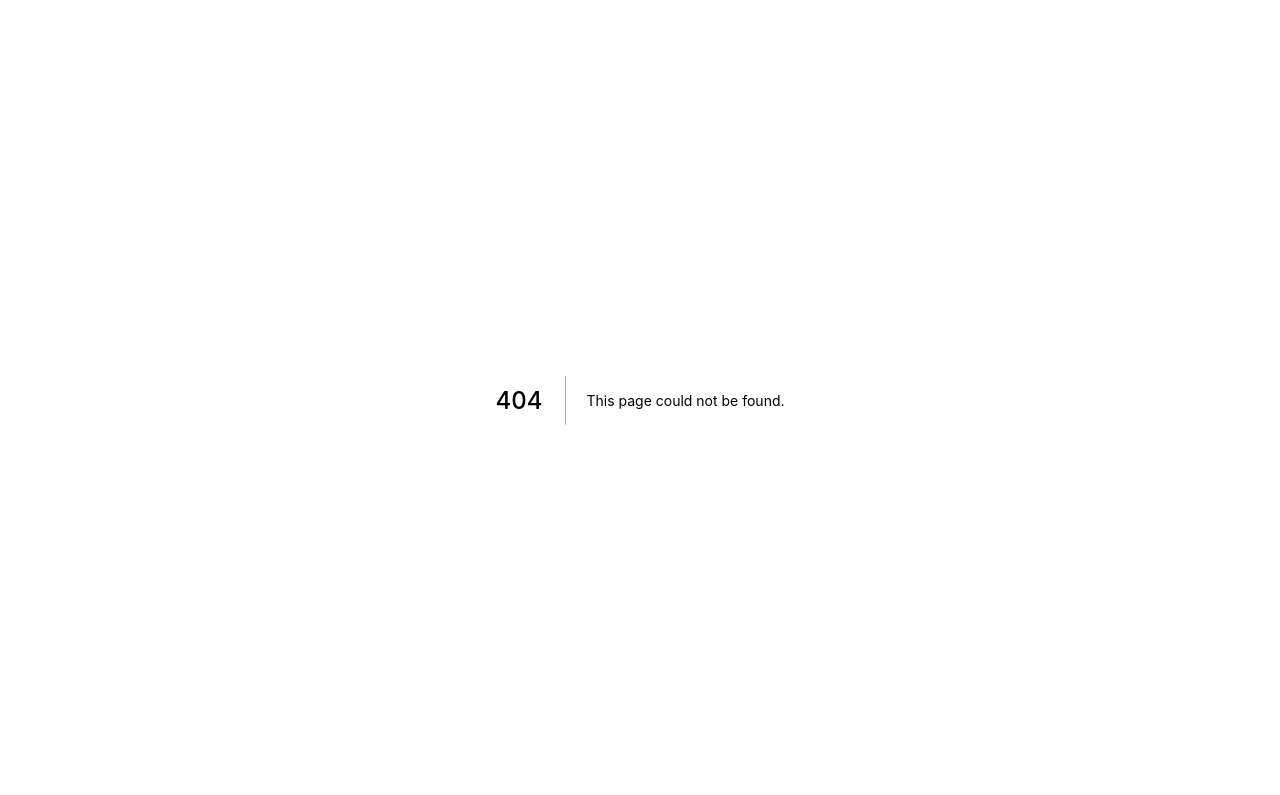
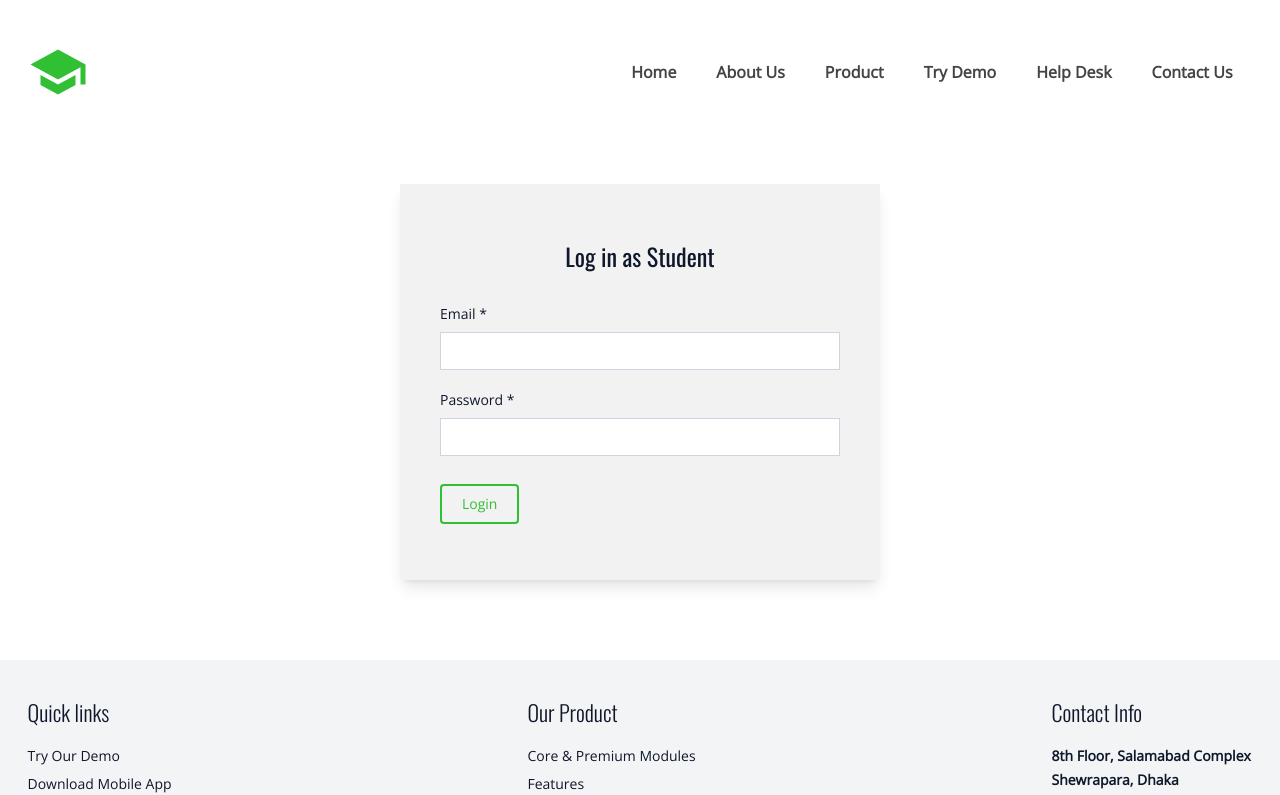
Before and after one commit to ashfakniloy/school-management-website, a Next.js app: page /login/student in a window 1280 px wide. Before the commit this address had no page. Shown: the top 795 px of the page. Built offline with nearby package versions, Linux system fonts and the light colour scheme.

Commit message:
added login pages

```diff
--- a/components/Contact/Message.js
+++ b/components/Contact/Message.js
@@ -1,6 +1,6 @@
 import * as Yup from "yup";
 import { Formik, Form } from "formik";
-import { TextField, TextArea } from "./InputField";
+import { TextField, TextArea } from "../common/InputField";
 
 function Message() {
   const initialValues = {
--- /dev/null
+++ b/components/Login/index.js
@@ -0,0 +1,94 @@
+// import { useRouter } from "next/router";
+import * as Yup from "yup";
+import { Formik, Form } from "formik";
+// import { ToastContainer, toast } from "react-toastify";
+// import "react-toastify/dist/ReactToastify.css";
+import { TextField } from "../../components/common/InputField";
+// import Layout from "../../components/Layout";
+
+function Login({ client }) {
+  const initialvalues = {
+    email: "",
+    password: "",
+  };
+
+  const validate = Yup.object({
+    email: Yup.string().required("Email is required"),
+    password: Yup.string().required("Password is required"),
+  });
+
+  const handleSubmit = (values, formik) => {
+    console.log(values);
+  };
+
+  // const handleSubmit = async (values, formik) => {
+  //   const { email, password } = values;
+
+  //   const res = await fetch(`${API_URL}/login/${client}`, {
+  //     method: "POST",
+  //     headers: {
+  //       "Content-Type": "application/json",
+  //     },
+  //     body: JSON.stringify({ email, password }),
+  //   });
+
+  //   const data = await res.json();
+
+  //   if (data.text === "success") {
+  //     // toast.success("Success!");
+  //     router.push("/dashboard");
+  //     localStorage.setItem("token-webschool", data.token);
+  //   } else if (data.text === "not found") {
+  //     toast.error("Email not found");
+  //   } else if (data.text === "failure") {
+  //     toast.error("Wrong Password");
+  //   } else {
+  //     toast.error("Something went wrong!");
+  //     console.log(res);
+  //   }
+  // };
+
+  return (
+    <div className="container py-20">
+      <div className="flex justify-center items-center">
+        <div className="bg-custom-gray6 px-10 py-14 shadow-lg">
+          <h1 className="text-2xl font-oswald text-center">
+            Log in as <span className="capitalize">{client}</span>
+          </h1>
+
+          <div className="mt-8">
+            <Formik
+              initialValues={initialvalues}
+              validationSchema={validate}
+              onSubmit={handleSubmit}
+            >
+              {(formik) => (
+                <Form>
+                  {/* <ToastContainer /> */}
+                  <div className="text-sm gap-y-5 md:gap-y-7">
+                    <div className="min-w-[400px]">
+                      <TextField label="Email *" name="email" type="email" />
+                      <TextField
+                        label="Password *"
+                        name="password"
+                        type="password"
+                      />
+                    </div>
+                    <button
+                      type="submit"
+                      className="mt-2 px-5 py-2 border-2 border-custom-green rounded text-custom-green text-sm hover:bg-gray-200 transition duration-300"
+                    >
+                      Login
+                    </button>
+                  </div>
+                </Form>
+              )}
+            </Formik>
+          </div>
+        </div>
+      </div>
+    </div>
+  );
+}
+
+export default Login;
--- a/components/TryDemo.js/Login.js
+++ b/components/TryDemo/ClientsLogin.js
@@ -1,7 +1,8 @@
 import Image from "next/image";
+import Link from "next/link";
 import { demoClients } from "../data/demoClients";
 
-function Login() {
+function ClientsLogin() {
   return (
     <div className="container py-10">
       <div className="text-center space-y-5">
@@ -37,9 +38,11 @@ function Login() {
             <h4 className="my-4 mx-5 py-4 text-xl font-oswald tracking-widest font-bold border-y border-slate-200">
               {client.name}
             </h4>
-            <div className="px-3 py-3 mx-20 border-2 border-custom-green rounded text-sm text-custom-green hover:bg-gray-100 transition duration-300 cursor-pointer">
-              Login as {client.button}
-            </div>
+            <Link href={client.link} passHref>
+              <div className="px-3 py-3 mx-20 border-2 border-custom-green rounded text-sm text-custom-green hover:bg-gray-100 transition duration-300 cursor-pointer">
+                Login as {client.button}
+              </div>
+            </Link>
           </div>
         ))}
       </div>
@@ -47,4 +50,4 @@ function Login() {
   );
 }
 
-export default Login;
+export default ClientsLogin;
--- a/components/TryDemo.js/MobileApp.js
+++ b/components/TryDemo/MobileApp.js
@@ -20,14 +20,14 @@ function MobileApp() {
             <Image
               src="/images/playstore_button.png"
               alt="playstore"
-              className="rounded-xl"
+              className="rounded-xl cursor-pointer"
               width={396}
               height={119}
             />
             <Image
               src="/images/appstore_button.png"
               alt="appstore"
-              className="rounded-xl"
+              className="rounded-xl cursor-pointer"
               width={396}
               height={119}
             />
--- a/components/data/demoClients.js
+++ b/components/data/demoClients.js
@@ -4,23 +4,27 @@ export const demoClients = [
     icon: "/images/icons/employee.png",
     name: "ADMIN",
     button: "Admin",
+    link: "/login/admin",
   },
   {
     id: 2,
     icon: "/images/icons/employee.png",
     name: "EMPLOYEE",
     button: "Teacher",
+    link: "/login/teacher",
   },
   {
     id: 3,
     icon: "/images/icons/student.png",
     name: "STUDENT",
     button: "Student",
+    link: "/login/student",
   },
   {
     id: 4,
     icon: "/images/icons/guardian.png",
     name: "GUARDIAN",
     button: "Guardian",
+    link: "/login/guardian",
   },
 ];
--- a/package.json
+++ b/package.json
@@ -14,6 +14,7 @@
     "react": "18.2.0",
     "react-dom": "18.2.0",
     "react-icons": "^4.4.0",
+    "react-toastify": "^9.0.7",
     "sharp": "^0.30.7",
     "yup": "^0.32.11"
   },
--- /dev/null
+++ b/pages/login/admin.js
@@ -0,0 +1,12 @@
+import Layout from "../../components/Layout";
+import Login from "../../components/Login";
+
+function AdminLoginPage() {
+  return (
+    <Layout>
+      <Login client="admin" />
+    </Layout>
+  );
+}
+
+export default AdminLoginPage;
--- /dev/null
+++ b/pages/login/guardian.js
@@ -0,0 +1,12 @@
+import Layout from "../../components/Layout";
+import Login from "../../components/Login";
+
+function GuardianLoginPage() {
+  return (
+    <Layout>
+      <Login client="guardian" />
+    </Layout>
+  );
+}
+
+export default GuardianLoginPage;
--- /dev/null
+++ b/pages/login/student.js
@@ -0,0 +1,12 @@
+import Layout from "../../components/Layout";
+import Login from "../../components/Login";
+
+function StudentLoginPage() {
+  return (
+    <Layout>
+      <Login client="student" />
+    </Layout>
+  );
+}
+
+export default StudentLoginPage;
--- /dev/null
+++ b/pages/login/teacher.js
@@ -0,0 +1,12 @@
+import Layout from "../../components/Layout";
+import Login from "../../components/Login";
+
+function TeacherLoginPage() {
+  return (
+    <Layout>
+      <Login client="teacher" />
+    </Layout>
+  );
+}
+
+export default TeacherLoginPage;
--- a/pages/try-demo.js
+++ b/pages/try-demo.js
@@ -1,11 +1,11 @@
 import Layout from "../components/Layout";
-import Login from "../components/TryDemo.js/Login";
-import MobileApp from "../components/TryDemo.js/MobileApp";
+import ClientsLogin from "../components/TryDemo/ClientsLogin";
+import MobileApp from "../components/TryDemo/MobileApp";
 
 function DemoPage() {
   return (
     <Layout>
-      <Login />
+      <ClientsLogin />
       <MobileApp />
     </Layout>
   );
```
Also changed, not shown: components/common/InputField.js (renamed from components/Contact/InputField.js), 1 other file (tests, documents, lock files or other folders).
